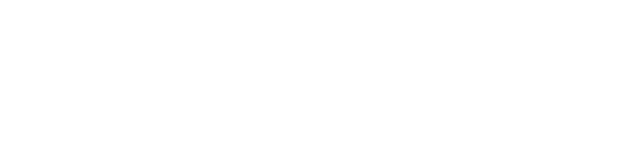
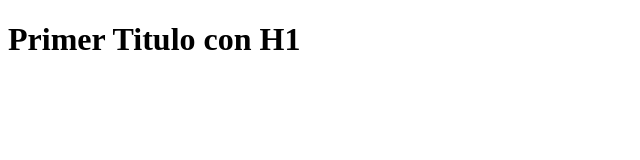
Before and after one commit to Mjanampa66/feriado, a plain HTML site: page index.html in a window 1280 px wide. Shown: the whole page, without its empty margins (0-640 px from the left). Drawn offline with Linux system fonts and the light colour scheme.

Commit message:
Agregamos un H1

```diff
--- a/index.html
+++ b/index.html
@@ -6,6 +6,6 @@
     <title>Primer Push en Github</title>
 </head>
 <body>
-
+    <h1>Primer Titulo con H1</h1>
 </body>
 </html>
```
